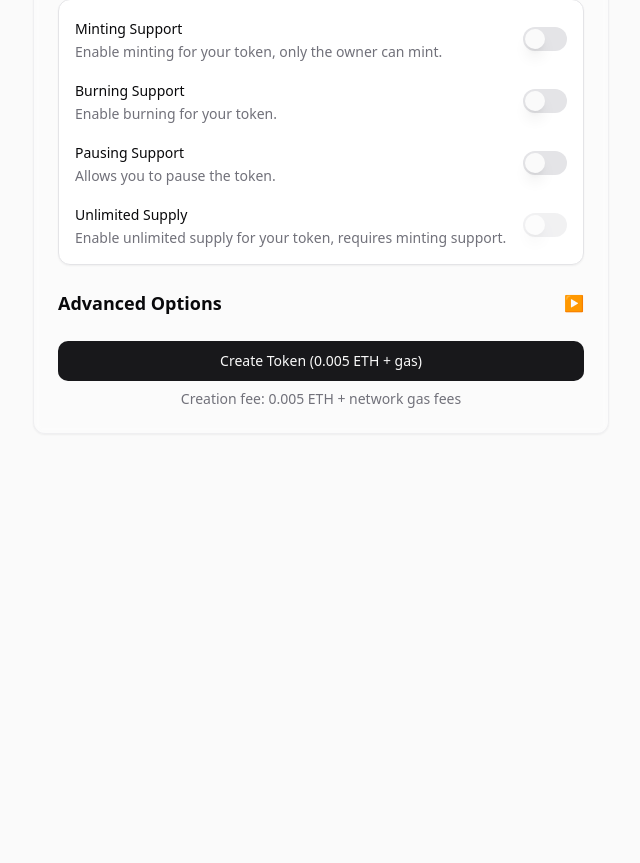
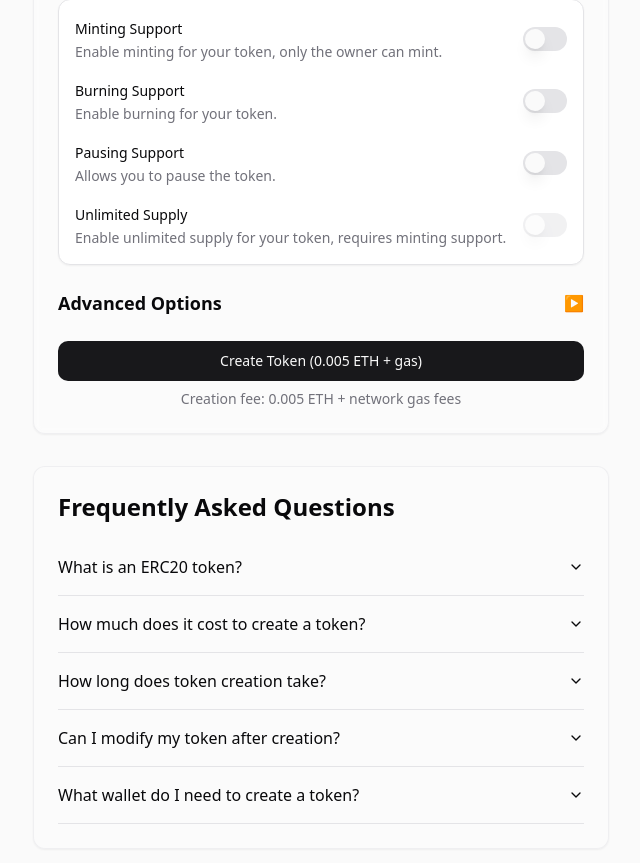
Before and after one commit to kskrishnavijetha/ethertoken-lab, a React (Vite) app: page / in a window 1280 px wide. Shown: the part 1036-1899 px from the top of the page, without its empty margins (319-959 px from the left). Before the commit the page ends 1486 px from the top, so only its background shows below. Built offline with nearby package versions, Linux system fonts and the light colour scheme.

Commit message:
Add FAQ section to TokenCreator
Implemented a Frequently Asked Questions (FAQ) section at the bottom of the TokenCreator component to provide users with additional information and support.
[skip gpt_engineer]

```diff
--- a/src/components/TokenCreator.tsx
+++ b/src/components/TokenCreator.tsx
@@ -8,6 +8,7 @@ import { TokenPreview } from "./token/TokenPreview";
 import { TokenAdvancedOptions } from "./token/TokenAdvancedOptions";
 import { TokenInstructions } from "./token/TokenInstructions";
 import { TokenForm } from "./token/TokenForm";
+import { TokenFAQ } from "./token/TokenFAQ";
 import { TokenDetails } from "./token/types";
 
 const CREATION_FEE = "0.005";
@@ -152,6 +153,8 @@ const TokenCreator = () => {
         </Card>
 
         {tokenDetails.name && <TokenPreview tokenDetails={tokenDetails} />}
+
+        <TokenFAQ />
       </div>
     </div>
   );
--- /dev/null
+++ b/src/components/token/TokenFAQ.tsx
@@ -0,0 +1,51 @@
+import { Card } from "@/components/ui/card";
+import {
+  Accordion,
+  AccordionContent,
+  AccordionItem,
+  AccordionTrigger,
+} from "@/components/ui/accordion";
+
+export const TokenFAQ = () => {
+  return (
+    <Card className="p-6 space-y-4 animate-fadeIn bg-card/30 border border-border/50">
+      <h2 className="text-2xl font-semibold mb-4">Frequently Asked Questions</h2>
+      <Accordion type="single" collapsible className="w-full">
+        <AccordionItem value="item-1">
+          <AccordionTrigger>What is an ERC20 token?</AccordionTrigger>
+          <AccordionContent>
+            An ERC20 token is a standard interface for fungible tokens on the Ethereum blockchain. It allows for the creation of tokens that can be transferred between addresses and used in various decentralized applications.
+          </AccordionContent>
+        </AccordionItem>
+
+        <AccordionItem value="item-2">
+          <AccordionTrigger>How much does it cost to create a token?</AccordionTrigger>
+          <AccordionContent>
+            The creation fee is 0.005 ETH plus network gas fees. The exact cost will vary depending on network congestion and gas prices at the time of creation.
+          </AccordionContent>
+        </AccordionItem>
+
+        <AccordionItem value="item-3">
+          <AccordionTrigger>How long does token creation take?</AccordionTrigger>
+          <AccordionContent>
+            The token creation process typically takes a few seconds to a few minutes, depending on network congestion. Once the transaction is confirmed, you'll receive the total supply in your connected wallet.
+          </AccordionContent>
+        </AccordionItem>
+
+        <AccordionItem value="item-4">
+          <AccordionTrigger>Can I modify my token after creation?</AccordionTrigger>
+          <AccordionContent>
+            Some aspects of your token can be modified if you enable certain features during creation, such as minting new tokens or burning existing ones. However, basic properties like the name and symbol cannot be changed after deployment.
+          </AccordionContent>
+        </AccordionItem>
+
+        <AccordionItem value="item-5">
+          <AccordionTrigger>What wallet do I need to create a token?</AccordionTrigger>
+          <AccordionContent>
+            You need an Ethereum-compatible wallet like MetaMask with sufficient ETH to cover the creation fee and gas costs. Make sure your wallet is connected to the Ethereum network before creating your token.
+          </AccordionContent>
+        </AccordionItem>
+      </Accordion>
+    </Card>
+  );
+};
```
